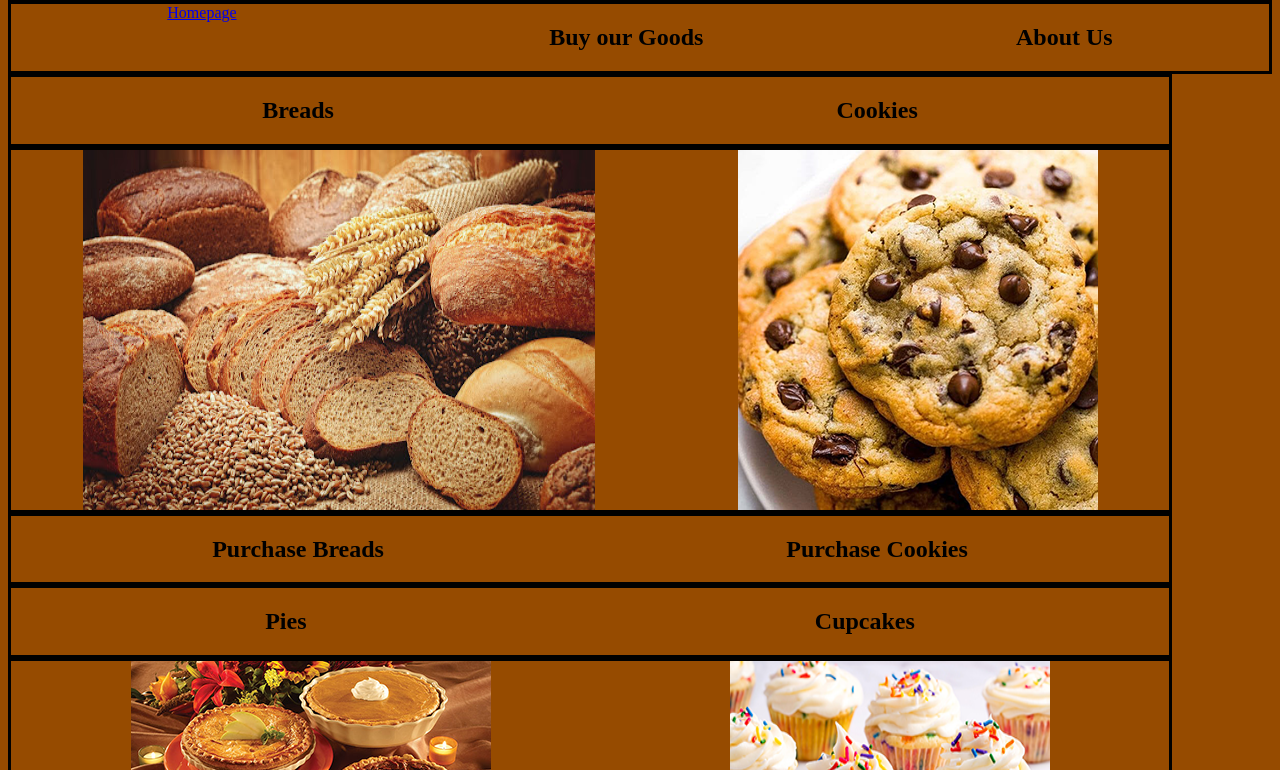
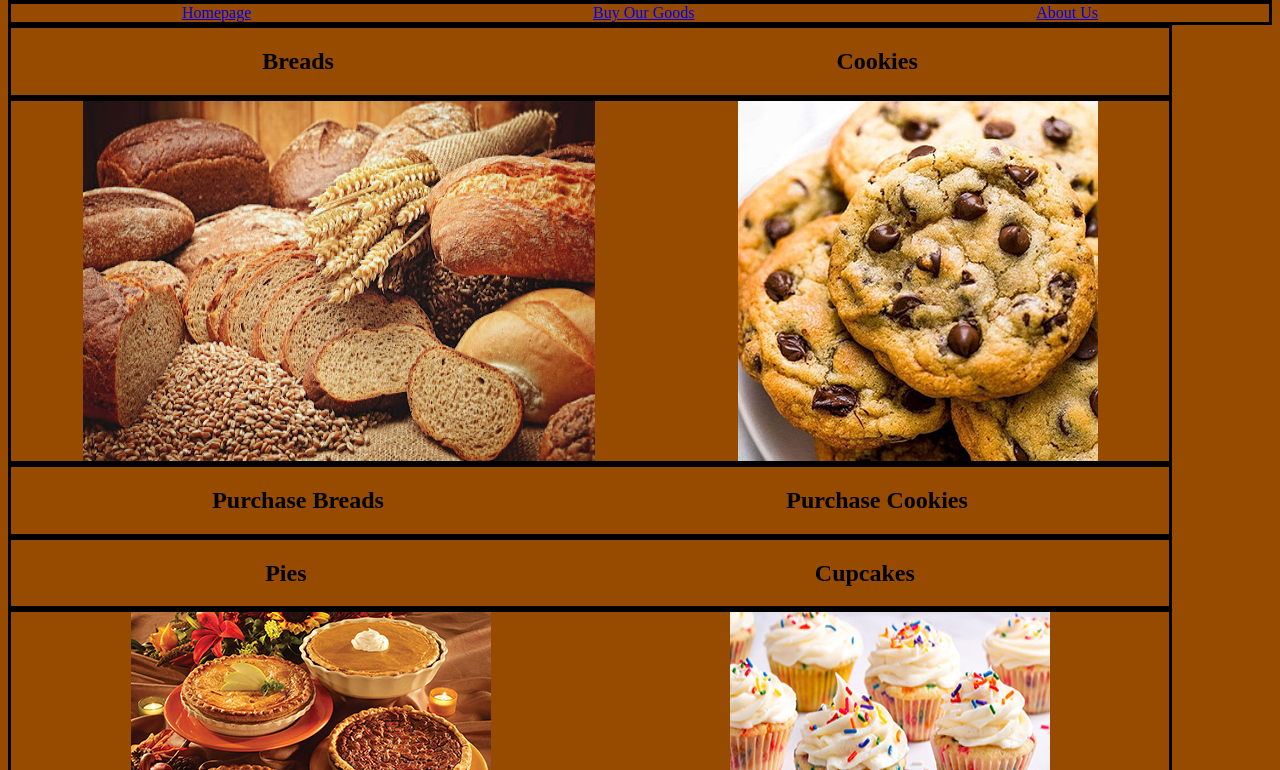
Before and after one commit to ajwither/Final-Assignment-2, a plain HTML site: page Final Assignment.html in a window 1280 px wide. Shown: the part 138-908 px from the top of the page. Drawn offline with Linux system fonts and the light colour scheme.

Commit message:
Update Final Assignment.html

```diff
--- a/Final Assignment.html
+++ b/Final Assignment.html
@@ -11,8 +11,8 @@
 
 <div class="container2">
 	<a href="https://ajwither.github.io/Final-Assignment/">Homepage </a>
-	<h2>Buy our Goods</h2>
-	<h2>About Us</h2>
+	<a href="https://ajwither.github.io/Final-Assignment-2/">Buy Our Goods </a>
+	<a href="https://ajwither.github.io/Final-Assignment-3/">About Us </a>
 </div>
 
 <div class="container3">
```
